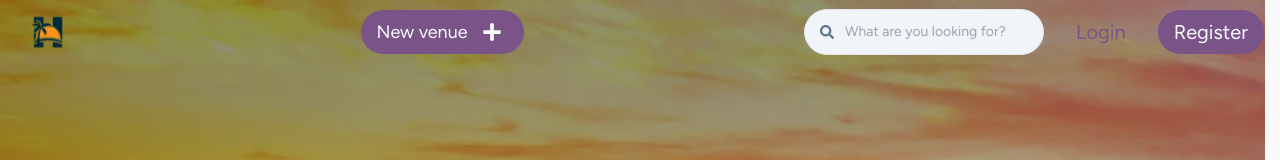
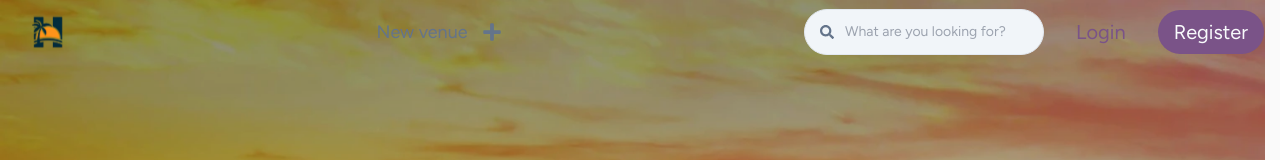
Before and after one commit to Hallvard-Benan/Holidaze, a React (Vite) app: page / in a window 1280 px wide. Shown: the top 160 px of the page. Built offline with nearby package versions, Linux system fonts and the light colour scheme; no server answers.

Commit message:
style: changed color of new venue link in header desktop

```diff
--- a/src/components/Header/index.jsx
+++ b/src/components/Header/index.jsx
@@ -76,7 +76,7 @@ export default function NavBar() {
 
       <NavLink
         className={cn(
-          "flex flex-col-reverse items-center gap-1 rounded-full bg-transparent p-2 text-muted-foreground sm:flex-row sm:gap-2 sm:bg-primary sm:px-4 sm:py-1.5 sm:text-primary-foreground",
+          "flex flex-col-reverse items-center gap-1  bg-transparent p-2 text-muted-foreground sm:flex-row sm:gap-2  sm:px-4 sm:py-1.5 ",
           activeRoute === "new-venue" && activeStyles,
         )}
         to={
```
